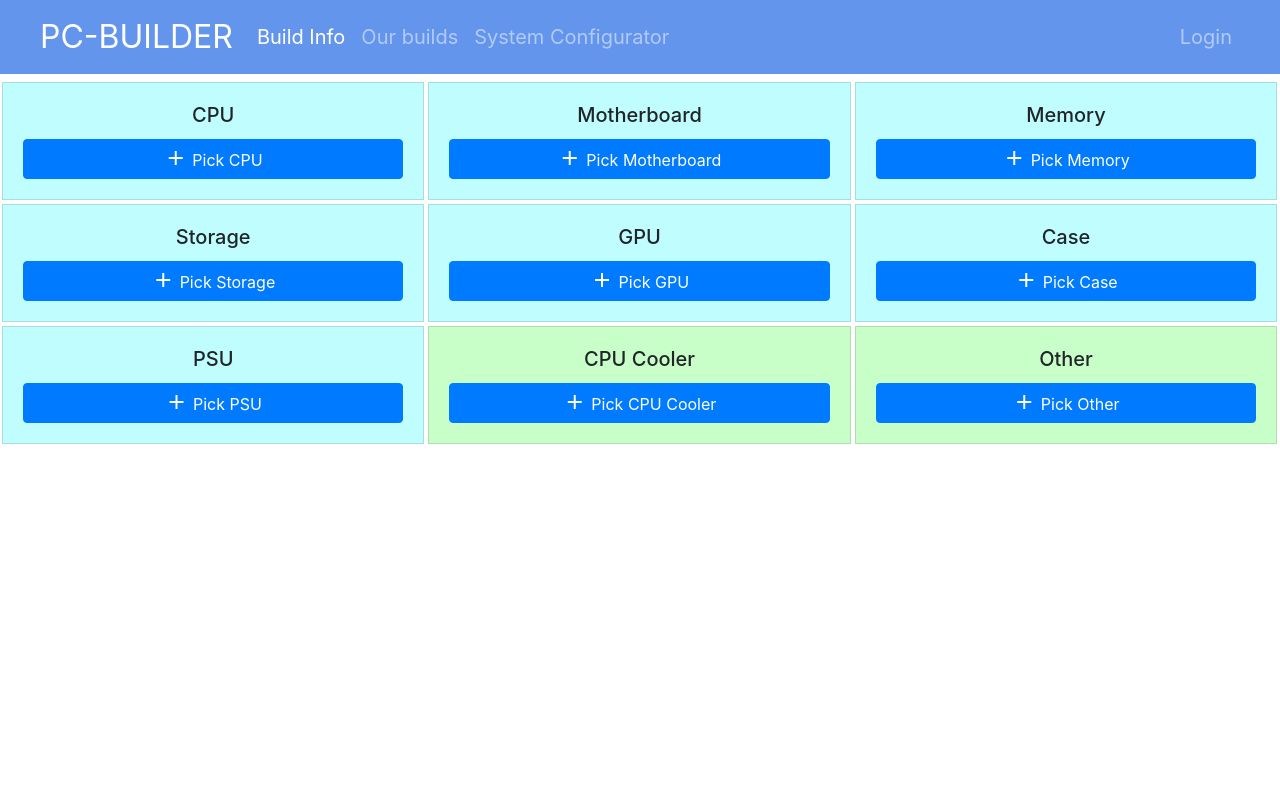
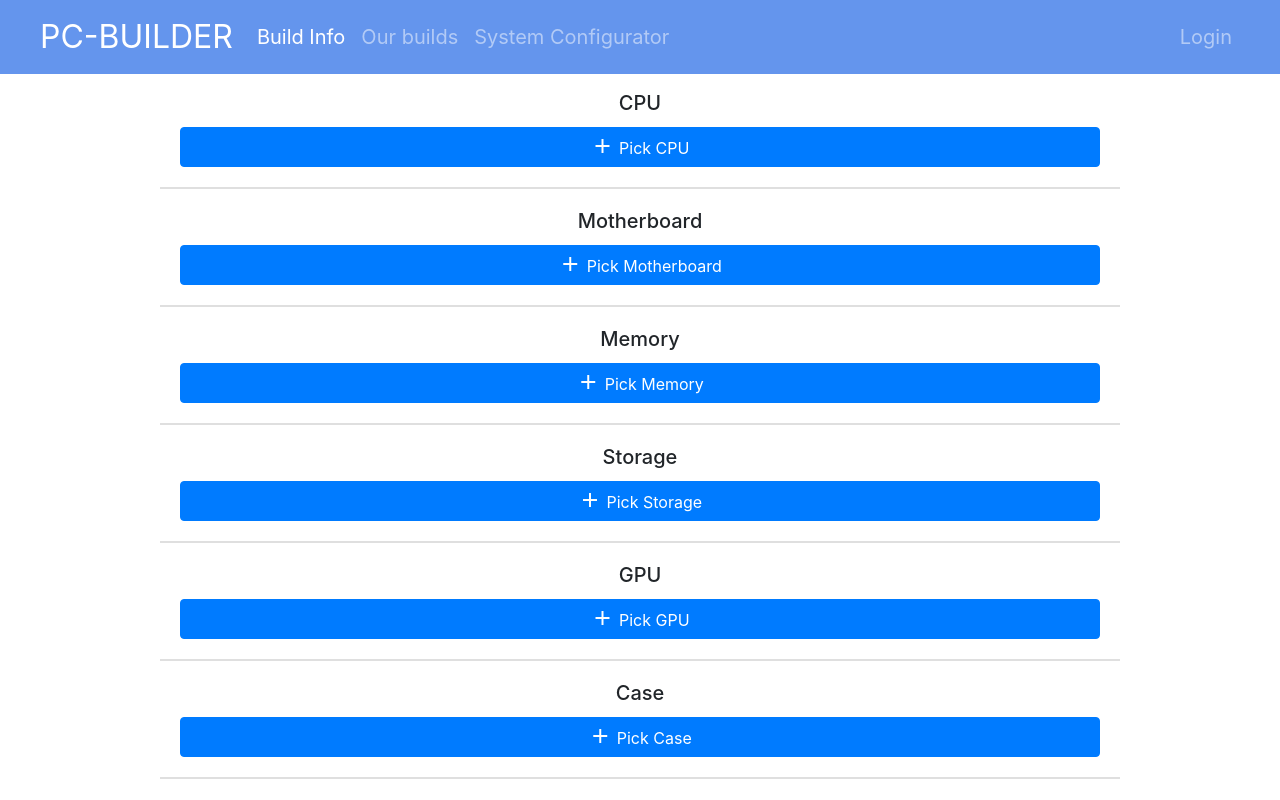
Before and after one commit to Florea-Francescu/PC-Builder, an Angular app: page /configurator in a window 1280 px wide. Shown: the top 800 px of the page. Built offline with nearby package versions, Linux system fonts and the light colour scheme.

Commit message:
build-service: Refactored the code in the configurator component

```diff
--- a/src/app/_product-components/products-list/products-list.component.ts
+++ b/src/app/_product-components/products-list/products-list.component.ts
@@ -26,4 +26,8 @@ export class ProductsListComponent implements OnInit {
       case "CPU": this.buildService.setCPU(product); break;
     }
   }
+
+  printProducts() {
+    console.log(this.buildService.getBuild());
+  }
 }
--- a/src/app/_services/build.service.ts
+++ b/src/app/_services/build.service.ts
@@ -5,7 +5,6 @@ import { CPU } from '../data models/CPU';
 import { GPU } from '../data models/GPU';
 import { Memory } from '../data models/Memory';
 import { Motherboard } from '../data models/Motherboard';
-import { Product } from '../data models/Product';
 import { PSU } from '../data models/PSU';
 import { Storage } from '../data models/Storage';
 
@@ -28,8 +27,6 @@ export class BuildService { /////TODO: add incomapatibility checks for the build
   }
 
   getBuild() {
-    console.log(this.build);
-
     return this.build;
   }
 
--- a/src/app/app.module.ts
+++ b/src/app/app.module.ts
@@ -30,6 +30,7 @@ import { CasesComponent } from './_product-components/cases/cases.component';
 import { CaseComponent } from './_product-components/case/case.component';
 import { PsusComponent } from './_product-components/psus/psus.component';
 import { PsuComponent } from './_product-components/psu/psu.component';
+import { ConfiguratorProductComponent } from './configurator-product/configurator-product.component';
 
 @NgModule({
   declarations: [
@@ -55,7 +56,8 @@ import { PsuComponent } from './_product-components/psu/psu.component';
     CasesComponent,
     CaseComponent,
     PsusComponent,
-    PsuComponent
+    PsuComponent,
+    ConfiguratorProductComponent
   ],
   imports: [
     BrowserModule,
--- /dev/null
+++ b/src/app/configurator-product/configurator-product.component.css
@@ -0,0 +1,5 @@
+.card {
+    border-radius: 0%;
+    border-left: 0px;
+    border-right: 0px;
+}
--- /dev/null
+++ b/src/app/configurator-product/configurator-product.component.html
@@ -0,0 +1,11 @@
+<div class="card category required">
+    <div class="card-body">
+        <h5 class="card-title text-center">{{ name }}</h5>
+        <a [routerLink]="[link]" class="btn btn-primary btn-block">
+            <span class="material-icons align-text-bottom">
+                add
+            </span>
+            Pick {{ name }}
+        </a>
+    </div>
+</div>
--- /dev/null
+++ b/src/app/configurator-product/configurator-product.component.ts
@@ -0,0 +1,17 @@
+import { Component, Input, OnInit } from '@angular/core';
+
+@Component({
+  selector: 'app-configurator-product',
+  templateUrl: './configurator-product.component.html',
+  styleUrls: ['./configurator-product.component.css']
+})
+export class ConfiguratorProductComponent implements OnInit {
+  @Input('name') name: string;
+  @Input('link') link: string;
+
+  constructor() { }
+
+  ngOnInit(): void {
+  }
+
+}
--- a/src/app/configurator/configurator.component.css
+++ b/src/app/configurator/configurator.component.css
@@ -1,49 +1,8 @@
 .content {
     margin: auto;
-    padding-top: 10px;
+    max-width: 60rem;
 }
 
-.category {
+app-configurator-product {
     border-radius: 0%;
 }
-
-@media (max-width: 499px) {
-    .cetegory {
-        width: 100%;
-        border-width: 0px 0px 2px 0px;
-    }
-}
-
-@media screen
-    and (max-width: 1024px)
-    and (min-width: 500px) {
-    .category {
-        width: 50%;
-        float: left;
-    }
-}
-
-@media screen
-    and (min-width: 1025px)
-    and (max-width: 1279px) {
-    .category {
-        float: left;
-        width: 33%;
-    }
-}
-
-@media (min-width: 1280px) {
-    .category {
-        float: left;
-        width: 33%;
-        margin: 2px;
-    }
-}
-
-.required {
-    background-color: rgb(191, 253, 255);
-}
-
-.not-required {
-    background-color: rgb(200, 255, 200);
-}
--- a/src/app/configurator/configurator.component.html
+++ b/src/app/configurator/configurator.component.html
@@ -1,103 +1,13 @@
 <!-- TODO: add a way to display the components that are currently picked AND a way to remove them -->
 
 <div class="content">
-    <div class="card category required">
-        <div class="card-body">
-            <h5 class="card-title text-center">CPU</h5>
-            <a [routerLink]="['/cpus']" class="btn btn-primary btn-block">
-                <span class="material-icons align-text-bottom">
-                    add
-                </span>
-                Pick CPU
-            </a>
-        </div>
-    </div>
-    <div class="card category required">
-        <div class="card-body">
-            <h5 class="card-title text-center">Motherboard</h5>
-            <a [routerLink]="['/motherboards']" class="btn btn-primary btn-block">
-                <span class="material-icons align-text-bottom">
-                    add
-                </span>
-                Pick Motherboard
-            </a>
-        </div>
-    </div>
-    <div class="card category required">
-        <div class="card-body">
-            <h5 class="card-title text-center">Memory</h5>
-            <a [routerLink]="['/memories']" class="btn btn-primary btn-block">
-                <span class="material-icons align-text-bottom">
-                    add
-                </span>
-                Pick Memory
-            </a>
-        </div>
-    </div>
-    <div class="card category required">
-        <div class="card-body">
-            <h5 class="card-title text-center">Storage</h5>
-            <a [routerLink]="['/storages']" class="btn btn-primary btn-block">
-                <span class="material-icons align-text-bottom">
-                    add
-                </span>
-                Pick Storage
-            </a>
-        </div>
-    </div>
-    <div class="card category required">
-        <div class="card-body">
-            <h5 class="card-title text-center">GPU</h5>
-            <a [routerLink]="['/gpus']" class="btn btn-primary btn-block">
-                <span class="material-icons align-text-bottom">
-                    add
-                </span>
-                Pick GPU
-            </a>
-        </div>
-    </div>
-    <div class="card category required">
-        <div class="card-body">
-            <h5 class="card-title text-center">Case</h5>
-            <a [routerLink]="['/cases']" class="btn btn-primary btn-block">
-                <span class="material-icons align-text-bottom">
-                    add
-                </span>
-                Pick Case
-            </a>
-        </div>
-    </div>
-    <div class="card category required">
-        <div class="card-body">
-            <h5 class="card-title text-center">PSU</h5>
-            <a [routerLink]="['/psus']" class="btn btn-primary btn-block">
-                <span class="material-icons align-text-bottom">
-                    add
-                </span>
-                Pick PSU
-            </a>
-        </div>
-    </div>
-    <div class="card category not-required">
-        <div class="card-body">
-            <h5 class="card-title text-center">CPU Cooler</h5>
-            <a href="#" class="btn btn-primary btn-block">
-                <span class="material-icons align-text-bottom">
-                    add
-                </span>
-                Pick CPU Cooler
-            </a>
-        </div>
-    </div>
-    <div class="card category not-required">
-        <div class="card-body">
-            <h5 class="card-title text-center">Other</h5>
-            <a href="#" class="btn btn-primary btn-block">
-                <span class="material-icons align-text-bottom">
-                    add
-                </span>
-                Pick Other
-            </a>
-        </div>
-    </div>
+    <app-configurator-product [name]="'CPU'" [link]="'/cpus'"></app-configurator-product>
+    <app-configurator-product [name]="'Motherboard'" [link]="'/motherboards'"></app-configurator-product>
+    <app-configurator-product [name]="'Memory'" [link]="'/memories'"></app-configurator-product>
+    <app-configurator-product [name]="'Storage'" [link]="'/storages'"></app-configurator-product>
+    <app-configurator-product [name]="'GPU'" [link]="'/gpus'"></app-configurator-product>
+    <app-configurator-product [name]="'Case'" [link]="'/cases'"></app-configurator-product>
+    <app-configurator-product [name]="'PSU'" [link]="'/psus'"></app-configurator-product>
+    <app-configurator-product [name]="'CPU Cooler'" [link]="'/'"></app-configurator-product>
+    <app-configurator-product [name]="'Other'" [link]="'/'"></app-configurator-product>
 </div>
```
Also changed, not shown: 1 other file (tests, documents, lock files or other folders).
